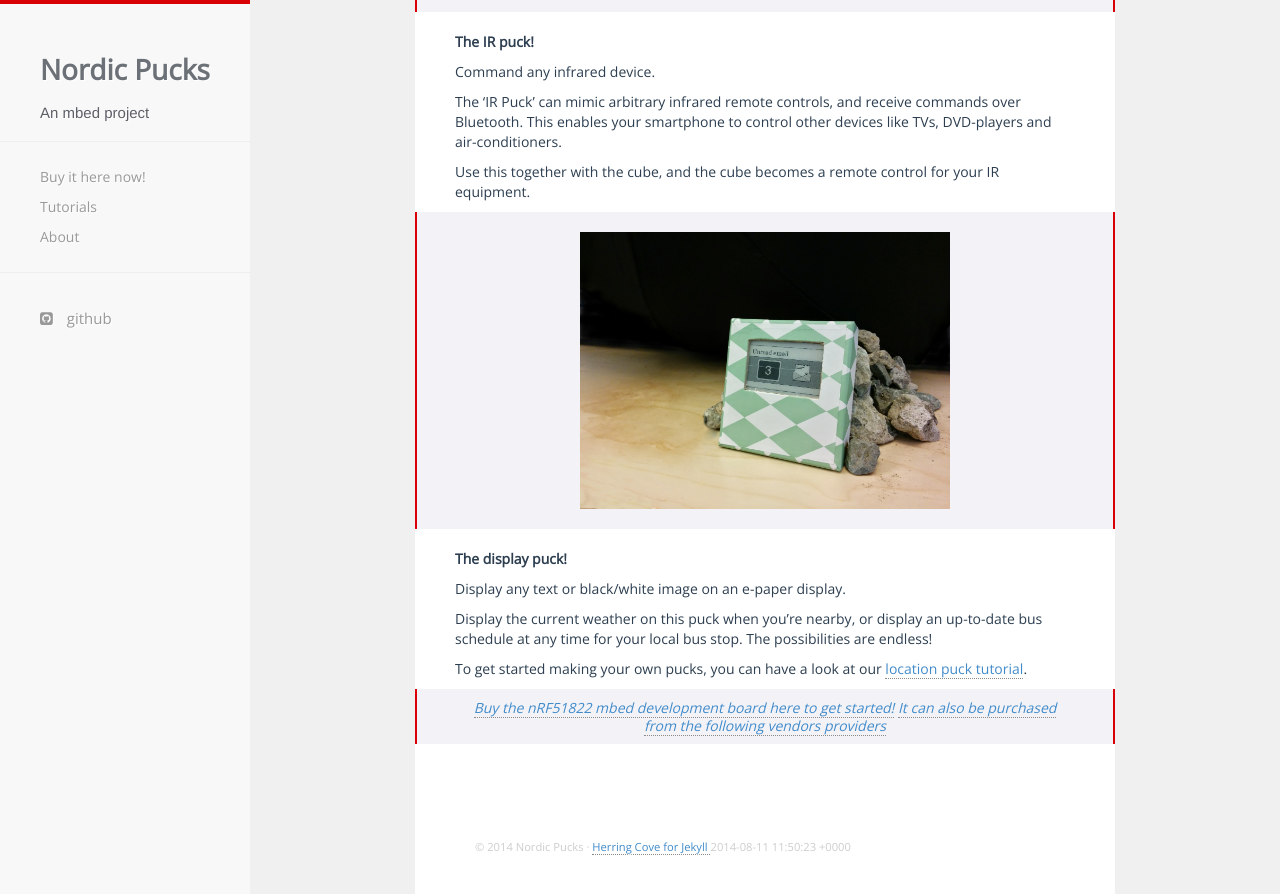
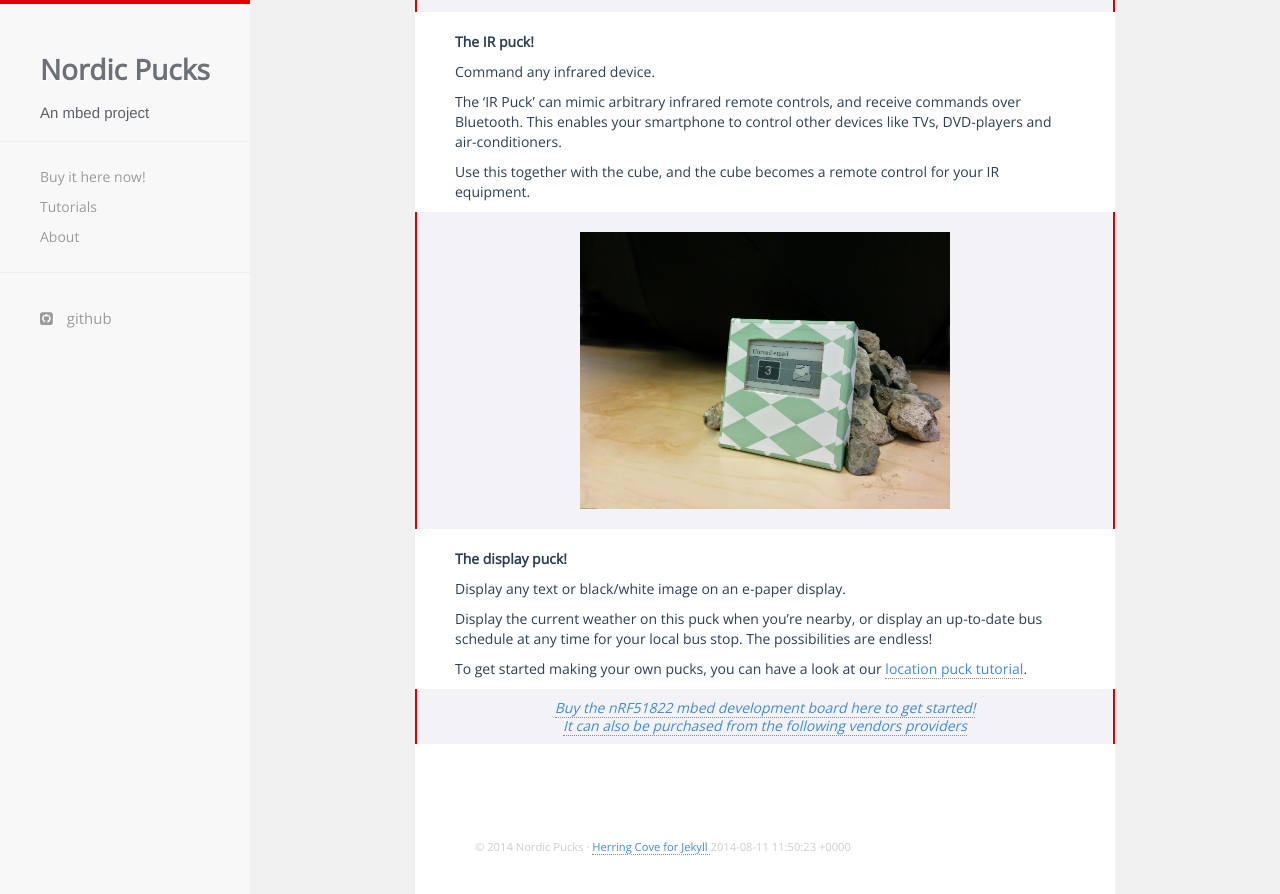
Before and after one commit to NordicPlayground/puck, a Jekyll site: the page built from index.md, in a window 1280 px wide and 900 px high, scrolled down 2220 px. Shown: the top 894 px of the window. Built offline with Jekyll 4.4.1, drawn with Linux system fonts in a browser that asks for light colours; nearby versions of some CDN libraries.

Commit message:
Add linebreak

```diff
--- a/index.md
+++ b/index.md
@@ -62,5 +62,5 @@
 To get started making your own pucks, you can have a look at our [location puck tutorial](tutorials/location.html).
 
 
-> [Buy the nRF51822 mbed development board here to get started!](http://www.digikey.com/product-search/en?vendor=0&keywords=nRF51822-mKIT)
+> [Buy the nRF51822 mbed development board here to get started!](http://www.digikey.com/product-search/en?vendor=0&keywords=nRF51822-mKIT) <br>
 > [It can also be purchased from the following vendors providers](https://www.nordicsemi.com/eng/Products/Bluetooth-R-low-energy/nRF51822-mKIT)
```
